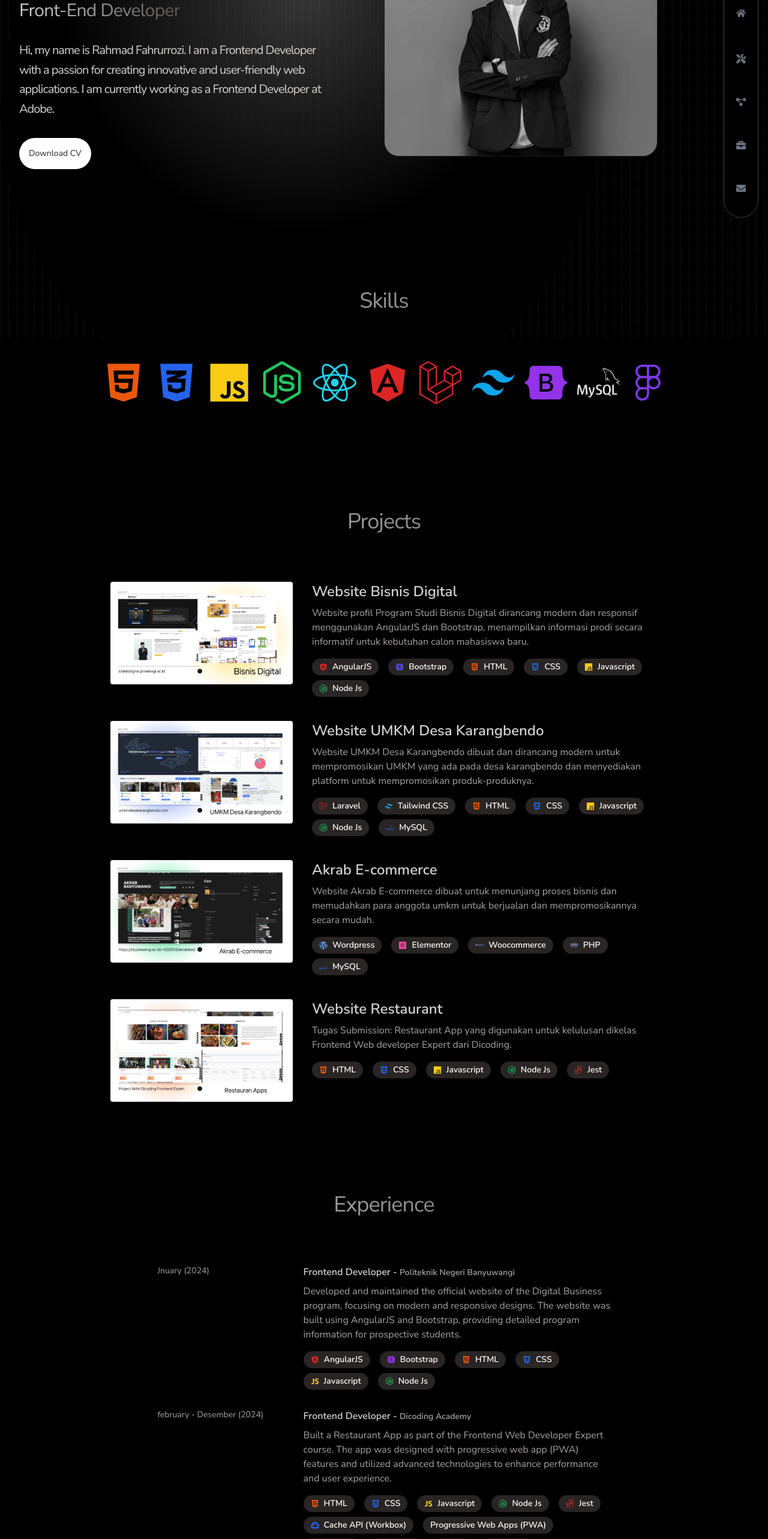
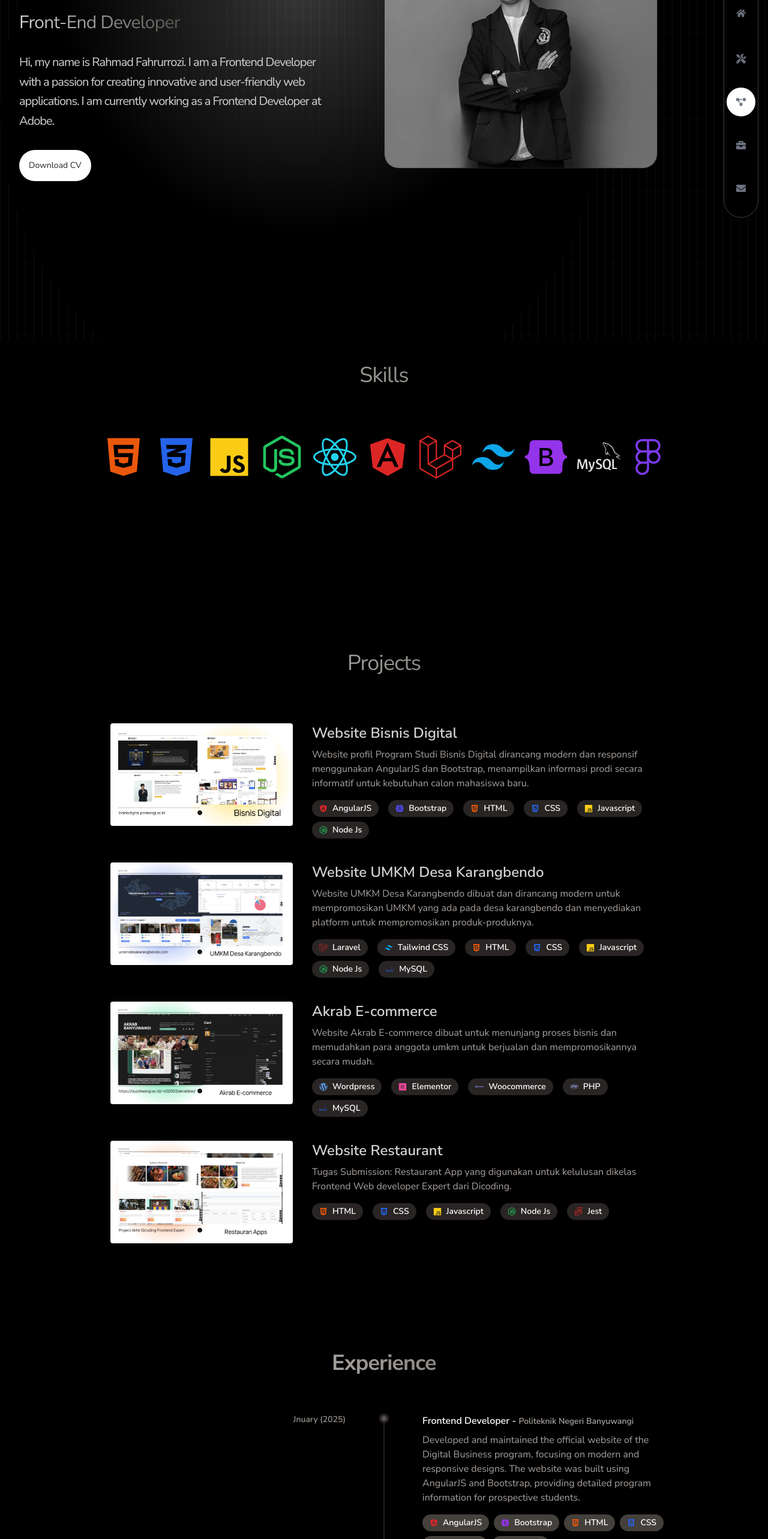
Before and after one commit to RahmadFahrurrozi/new-porto-rozi, a React (Vite) app: page / in a window 1280 px wide. Shown: the part 234-2800 px from the top of the page at 60% size. Built offline with nearby package versions, Linux system fonts and the light colour scheme; the HTML template or start-up script is replaced by a standard one.

Commit message:
refactor: section experience

```diff
--- a/src/components/Contact.jsx
+++ b/src/components/Contact.jsx
@@ -9,7 +9,10 @@ const iconMap = {
 };
 const Contact = () => {
   return (
-    <footer id="contact" className="relative border-t border-stone-800 pb-20">
+    <footer
+      id="contact"
+      className="relative border-t border-stone-800 pb-20 h-[50vh] overflow-hidden pt-5"
+    >
       <h2 className="my-10 text-center text-4xl bg-gradient-to-r from-stone-300 to-stone-600 bg-clip-text tracking-tight text-transparent">
         Contact Me
       </h2>
--- a/src/components/Experience.jsx
+++ b/src/components/Experience.jsx
@@ -37,21 +37,33 @@ const iconMap = {
 
 const Experience = () => {
   return (
-    <div id="experience" className="pb-4">
-      <h2 className="my-20 text-center text-4xl bg-gradient-to-r from-stone-300 to-stone-600 bg-clip-text tracking-tight text-transparent">
+    <div id="experience" className="py-10 px-4 sm:px-8 md:px-16 lg:px-32">
+      <h2 className="my-16 text-center text-3xl lg:text-4xl font-bold bg-gradient-to-r from-stone-300 to-stone-600 bg-clip-text tracking-tight text-transparent">
         Experience
       </h2>
-      <div>
+      <div className="relative">
+        {/* Timeline line */}
+        <div className="absolute left-1/2 transform -translate-x-1/2 h-full w-px bg-stone-700" />
+
         {EXPERIENCES.map((experience) => (
           <div
             key={experience.id}
-            className="mb-8 flex flex-wrap lg:justify-center"
+            className="mb-12 flex flex-wrap lg:flex-nowrap relative items-start"
           >
-            <div className="w-full lg:w-1/5">
-              <p className="mb-2 text-sm text-stone-400">{experience.year}</p>
+            {/* Timeline dot */}
+            <div className="absolute left-1/2 transform -translate-x-1/2 top-[24px] lg:top-0 w-4 h-4 bg-stone-600 rounded-full border-4 border-stone-800" />
+
+            {/* Year section */}
+            <div className="w-full lg:w-1/2 lg:pr-16 text-center lg:text-right">
+              <p className="text-sm text-stone-400 font-medium">
+                {experience.year}
+              </p>
             </div>
-            <div className="w-full max-w-lg lg:w-3/4">
-              <h3 className="mb-2 font-semibold">
+
+            {/* Content section */}
+            <div className="w-full lg:w-1/2 lg:pl-16 mt-6 lg:mt-0">
+              <div className="mb-4">
+                <h3 className="mb-2 font-semibold text-white">
                   {experience.role} -{" "}
                   <span className="text-sm text-stone-400">
                     {experience.company}
@@ -62,11 +74,12 @@ const Experience = () => {
                   {experience.technologies.map((tech) => (
                     <span
                       key={tech.id}
-                    className="flex flex-row mr-2 items-center gap-2 rounded-full bg-stone-800 px-3 py-1 text-sm font-semibold text-white"
+                      className="flex flex-row items-center gap-2 rounded-full bg-stone-700 px-3 py-1 text-sm font-semibold text-white"
                     >
                       {iconMap[tech.icon]} {tech.nama}
                     </span>
                   ))}
+                </div>
               </div>
             </div>
           </div>
--- a/src/components/Hero.jsx
+++ b/src/components/Hero.jsx
@@ -2,7 +2,7 @@ import { HERO_CONTENT } from "../constants/data-content";
 import { PROFILEPICT } from "../constants/data-content";
 const Hero = () => {
   return (
-    <div id="home" className="pb-4 lg:mb-36">
+    <div id="home" className="py-5 lg:mb-36">
       <div className="flex flex-wrap lg:flex-row-reverse">
         <div className="w-full lg:w-1/2">
           <img
--- a/src/components/Projects.jsx
+++ b/src/components/Projects.jsx
@@ -49,7 +49,7 @@ const Projects = () => {
   };
 
   return (
-    <div id="projects" className="pb-4">
+    <div id="projects" className="py-5">
       <h2 className="my-20 text-center text-4xl bg-gradient-to-r from-stone-300 to-stone-600 bg-clip-text tracking-tight text-transparent">
         Projects
       </h2>
--- a/src/components/Skills.jsx
+++ b/src/components/Skills.jsx
@@ -13,7 +13,7 @@ import { FaFigma } from "react-icons/fa";
 
 const Skills = () => {
   return (
-    <div id="skills" className="pb-24">
+    <div id="skills" className="pb-24 pt-5 min-h-[60vh]">
       <h2 className="my-20 text-center text-4xl bg-gradient-to-r from-stone-300 to-stone-600 bg-clip-text tracking-tight text-transparent">
         Skills
       </h2>
--- a/src/components/sidebar.jsx
+++ b/src/components/sidebar.jsx
@@ -1,3 +1,4 @@
+import React, { useState, useEffect } from "react";
 import {
   FaBriefcase,
   FaEnvelope,
@@ -7,6 +8,8 @@ import {
 } from "react-icons/fa";
 
 const Sidebar = () => {
+  const [activeSection, setActiveSection] = useState("");
+
   const menuItems = [
     { icon: <FaHome />, label: "Home", link: "#home" },
     { icon: <FaTools />, label: "Skills", link: "#skills" },
@@ -15,26 +18,68 @@ const Sidebar = () => {
     { icon: <FaEnvelope />, label: "Contact", link: "#contact" },
   ];
 
+  // Update active section on scroll
+  useEffect(() => {
+    const handleScroll = () => {
+      const scrollPosition = window.scrollY + window.innerHeight / 2;
+
+      let currentSection = "";
+
+      menuItems.forEach((item) => {
+        const section = document.querySelector(item.link);
+        if (section) {
+          const { offsetTop, offsetHeight } = section;
+          if (
+            scrollPosition >= offsetTop &&
+            scrollPosition < offsetTop + offsetHeight
+          ) {
+            currentSection = item.link;
+          }
+        }
+      });
+
+      setActiveSection(currentSection);
+    };
+
+    window.addEventListener("scroll", handleScroll);
+    return () => {
+      window.removeEventListener("scroll", handleScroll);
+    };
+  }, [menuItems]);
+
+  // Handle click to make it active immediately
+  const handleClick = (link) => {
+    setActiveSection(link); // Update the active section on click
+  };
+
   return (
     <div>
+      {/* Sidebar for large screens */}
       <div className="hidden lg:fixed lg:rounded-full lg:border lg:border-stone-700 lg:top-1/2 lg:right-4 lg:transform lg:-translate-y-1/2 lg:h-fit lg:flex lg:flex-col lg:items-center lg:bg-black lg:text-stone-300 lg:py-6 lg:space-y-6">
         {menuItems.map((item, index) => (
           <a
             key={index}
             href={item.link}
-            className="flex justify-center items-center w-12 h-12 rounded-full m-1 text-gray-500 hover:text-white transition duration-500 ease-in-out"
+            onClick={() => handleClick(item.link)}
+            className={`flex justify-center items-center w-12 h-12 rounded-full m-1 text-gray-500 hover:text-stone-800 transition duration-500 ease-in-out ${
+              activeSection === item.link ? "bg-white text-black" : ""
+            }`}
           >
             {item.icon}
           </a>
         ))}
       </div>
 
-      <div className="lg:hidden rounded-full border border-stone-700 m-4 fixed bottom-0 left-0 right-0 flex justify-center items-center bg-black/50 text-stone-300 py-3">
+      {/* Navbar for small screens */}
+      <div className="lg:hidden rounded-full border border-stone-700 m-4 fixed bottom-0 left-0 right-0 flex justify-center items-center bg-black/50 text-stone-300">
         {menuItems.map((item, index) => (
           <a
             key={index}
             href={item.link}
-            className="flex justify-center items-center w-12 h-12 mx-2 text-gray-500 hover:text-white transition duration-500 ease-in-out"
+            onClick={() => handleClick(item.link)}
+            className={`flex justify-center items-center w-12 h-12 mx-2 rounded-full text-gray-500 hover:text-stone-800 transition duration-500 ease-in-out ${
+              activeSection === item.link ? "bg-white text-black" : ""
+            }`}
           >
             {item.icon}
           </a>
--- a/src/constants/data-content.js
+++ b/src/constants/data-content.js
@@ -16,7 +16,7 @@ export const ABOUT_TEXT = `I am a dedicated and versatile full stack developer w
 export const EXPERIENCES = [
   {
     id: 1,
-    year: "Jnuary (2024)",
+    year: "Jnuary (2025)",
     role: "Frontend Developer",
     company: "Politeknik Negeri Banyuwangi",
     description: `Developed and maintained the official website of the Digital Business program, focusing on modern and responsive designs. The website was built using AngularJS and Bootstrap, providing detailed program information for prospective students.`,
@@ -31,7 +31,7 @@ export const EXPERIENCES = [
   },
   {
     id: 2,
-    year: "february - Desember (2024)",
+    year: "february - December (2024)",
     role: "Frontend Developer",
     company: "Dicoding Academy",
     description: `Built a Restaurant App as part of the Frontend Web Developer Expert course. The app was designed with progressive web app (PWA) features and utilized advanced technologies to enhance performance and user experience.`,
```
Lines whose indentation alone changed are shown as unchanged.
